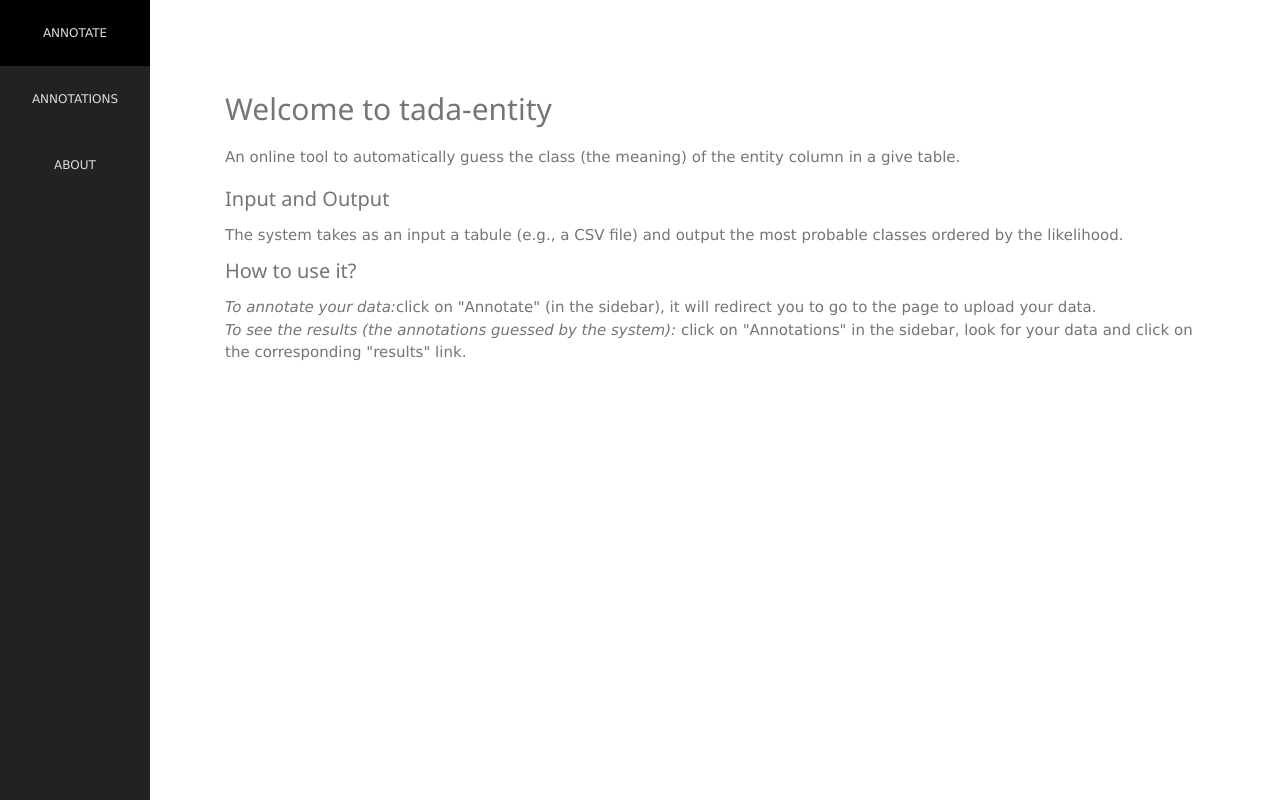
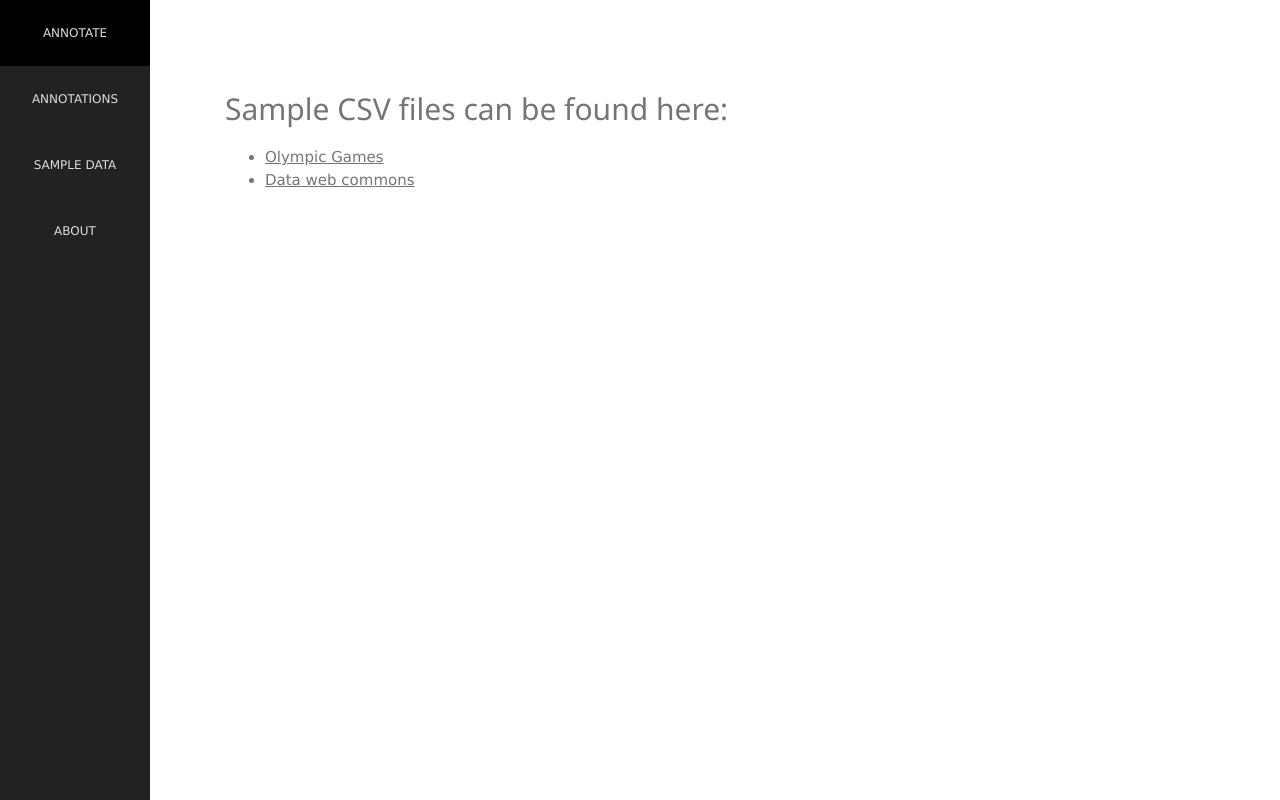
Before and after one commit to oeg-upm/tada-entity, a Django app: page /sample_data in a window 1280 px wide. Run offline with Django 3.2, Linux system fonts and the light colour scheme; parts of the project's set-up code (start-up, migrations or seed data) failed here and were passed over; some libraries are stand-ins or nearby versions.

Commit message:
add sample data urls

```diff
--- a/tadae/templates/base.html
+++ b/tadae/templates/base.html
@@ -62,6 +62,10 @@
     <i class="fa fa-user w3-xxlarge"></i>
     <p class="light">ANNOTATIONS</p>
   </a>
+      <a href="/sample_data" class="w3-bar-item w3-button w3-padding-large w3-hover-black">
+    <i class="fa fa-user w3-xxlarge"></i>
+    <p class="light">SAMPLE DATA</p>
+  </a>
   <a href="/about" class="w3-bar-item w3-button w3-padding-large w3-hover-black">
     <i class="fa fa-user w3-xxlarge"></i>
     <p class="light">ABOUT</p>
@@ -82,6 +86,7 @@
     <!--<a href="#" class="w3-bar-item w3-button" style="width:25% !important">HOME</a>-->
     <a href="/ent_ann_add" class="w3-bar-item w3-button" style="width:25% !important">ANNOTATE</a>
     <a href="/ent_ann_list" class="w3-bar-item w3-button" style="width:25% !important">ANNOTATIONS</a>
+      <a href="/sample_data" class="w3-bar-item w3-button" style="width:25% !important">SAMPLE DATA</a>
       <a href="/about" class="w3-bar-item w3-button" style="width:25% !important">ABOUT</a>
 
 
--- /dev/null
+++ b/tadae/templates/sample_data.html
@@ -0,0 +1,19 @@
+{%extends "base.html"%}
+{%block content%}
+<!--<h2></h2>-->
+<!--<p>-->
+    <!--This work is under-submission.-->
+<!--</p>-->
+<!--<p class="w3-wide">Web Design</p>-->
+    <!--<div class="w3-white">-->
+      <!--<div class="w3-dark-grey" style="height:28px;width:85%"></div>-->
+    <!--</div>-->
+
+<h2>Sample CSV files can be found here:</h2>
+
+<ul>
+    <li><a href="https://github.com/ahmad88me/TADA-NumCol/tree/master/olympic_games">Olympic Games</a></li>
+    <li><a href="https://github.com/ahmad88me/TADA-NumCol/tree/master/web_commons/data">Data web commons</a></li>
+</ul>
+
+{%endblock%}
--- a/tadae/urls.py
+++ b/tadae/urls.py
@@ -24,5 +24,6 @@ urlpatterns = [
     url(r'ent_ann_raw_results', views.ent_ann_raw_results, name="ent_ann_raw_results"),
     url(r'ent_ann_recompute', views.ent_ann_recompute, name="ent_ann_recompute"),
     url(r'ent_ann_add', views.EntAnnAddView.as_view(), name="ent_ann_add"),
+    url(r'sample_data', views.sample_data_view, name="sample_data"),
     url('', views.about, name="about"),
 ]
--- a/tadae/views.py
+++ b/tadae/views.py
@@ -11,6 +11,9 @@ from models import AnnRun
 
 
 ENDPOINT = "http://dbpedia.org/sparql"
+
+def sample_data_view(request):
+    return render(request, 'sample_data.html')
 
 
 def about(request):
```
